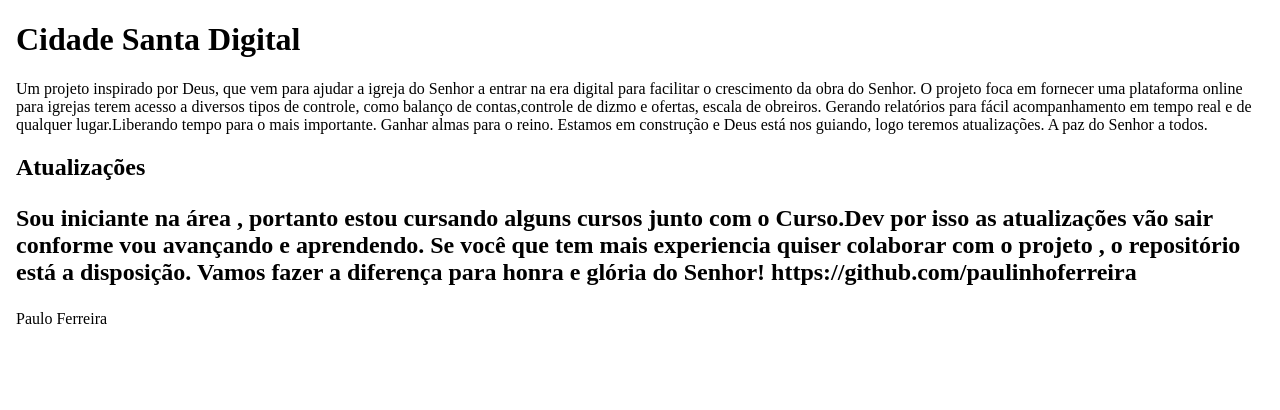
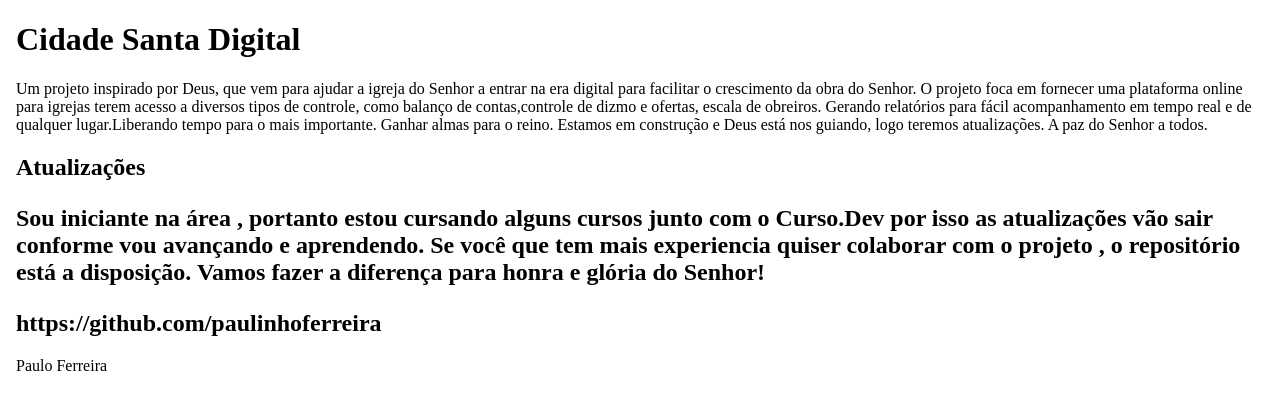
Before and after one commit to paulinhoferreira/soulscode, a Next.js app: page / in a window 1280 px wide. Shown: the top 410 px of the page. Built offline with nearby package versions, Linux system fonts and the light colour scheme.

Commit message:
Atualização3

```diff
--- a/pages/index.js
+++ b/pages/index.js
@@ -27,9 +27,9 @@ function Home() {
             avançando e aprendendo. Se você que tem mais experiencia quiser
             colaborar com o projeto , o repositório está a disposição. Vamos
             fazer a diferença para honra e glória do Senhor!
-            https://github.com/paulinhoferreira
           </p>
         </h2>
+        <h2>https://github.com/paulinhoferreira</h2>
 
         <span>Paulo Ferreira</span>
       </body>
```
